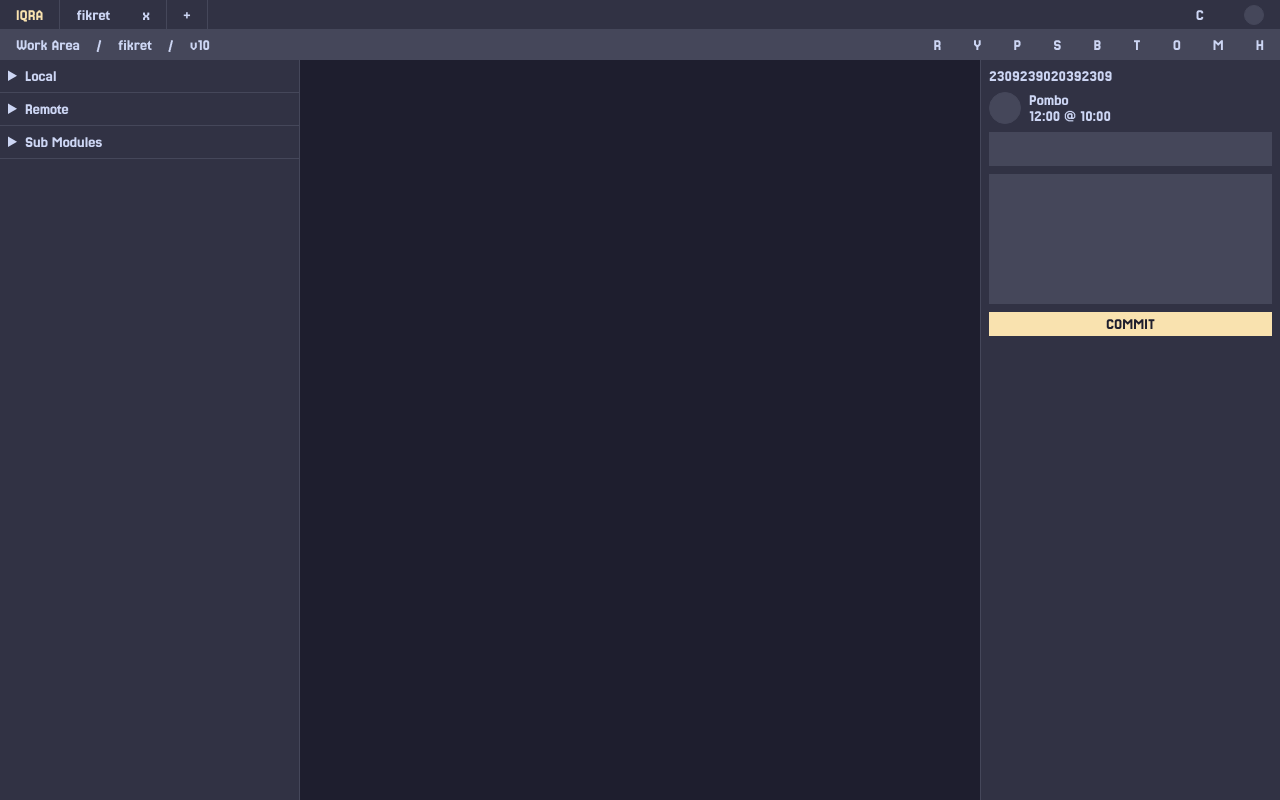
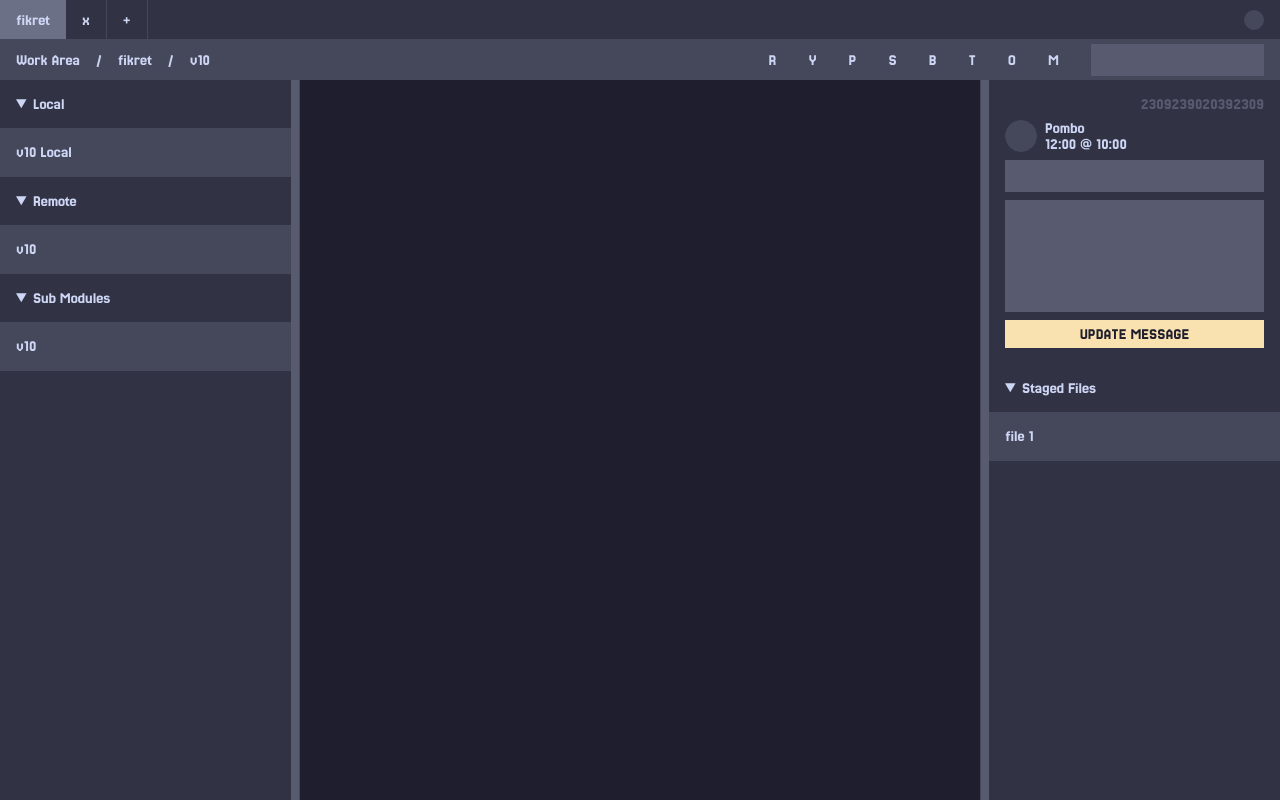
Before and after one commit to rama-oi/iqra, a plain HTML site: page index.html in a window 1280 px wide. Drawn offline with Linux system fonts and the light colour scheme.

Commit message:
collapse panel btn

```diff
--- a/style.css
+++ b/css/style.css
@@ -1,4 +1,4 @@
-@import url(./css/init.css);
+@import url(./init.css);
 
 * {
   /* outline: 1px solid #f0a; */
@@ -17,12 +17,12 @@ body {
   overflow: hidden;
 }
 
+pb-avatar,
+pb-collapse-btn,
 pb-tabs,
 pb-tab,
 pb-tab-add,
 pb-menu,
-pb-menu-config,
-pb-menu-user,
 pb-toolbar,
 pb-view-switcher,
 pb-sidebar-left,
@@ -39,6 +39,7 @@ pb-sidebar-right-preview {
 p,
 textarea,
 input[type="text"],
+input[type="search"],
 summary,
 button,
 li {
@@ -58,9 +59,11 @@ code {
   margin: 0;
 }
 
-input[type="text"], textarea {
-  border: 1px solid var(--border);
-  background-color: var(--surface-1);
+input[type="text"],
+input[type="search"],
+textarea {
+  border: none;
+  background-color: var(--surface-2);
   padding: var(--space-between-inline-items);
 }
 
@@ -68,12 +71,18 @@ textarea {
   resize: none;
 }
 
+hr {
+  flex-basis: 100%;
+  width: 100%;
+  border-color: var(--border);
+}
+
 button {
   display: block;
   background: none;
   border: 0;
   padding-inline: var(--space-between-blocks);
-  padding-block: 4px;
+  padding-block: 6px;
   color: var(--text);
   height: 100%;
 
@@ -81,10 +90,47 @@ button {
     background-color: var(--hover);
   }
 
-  &.btn {
+  &.pb-btn {
     background-color: var(--accent);
     color: var(--base);
     text-transform: uppercase;
+
+    &:hover {
+      background-color: color-mix(in srgb, var(--accent), black 10%);
+    }
+  }
+
+  &.pb-danger:hover {
+    background-color: var(--danger);
+    color: var(--base);
+  }
+
+  &.pb-success:hover {
+    background-color: var(--success);
+    color: var(--base);
+  }
+}
+
+details {
+  border-block-end: 1px solid var(--border);
+  summary {
+    padding: var(--space-between-blocks);
+    color: var(--text);
+
+    &:hover {
+      background-color: var(--hover);
+    }
+
+    + * {
+      background-color: var(--surface-1);
+      li {
+        button {
+          padding: var(--space-between-blocks);
+          width: 100%;
+          text-align: left;
+        }
+      }
+    }
   }
 }
 
@@ -94,7 +140,7 @@ ul {
   list-style: none;
 }
 
-.flex-separator {
+.pb-flex-separator {
   flex-grow: 1;
 }
 
@@ -106,13 +152,13 @@ pb-avatar {
   height: var(--size);
   background-color: var(--surface-1);
 
-  &.small {
+  &.pb-small {
     --size: 16px;
   }
-  &.medium {
+  &.pb-medium {
     --size: 20px;
   }
-  &.large {
+  &.pb-large {
     --size: 32px;
   }
 }
@@ -129,16 +175,6 @@ header {
     flex-direction: row;
     align-items: center;
     border-block-end: 1px solid var(--border);
-
-    .logo {
-      align-items: center;
-      display: flex;
-      height: 100%;
-      color: var(--accent);
-      text-transform: uppercase;
-      padding-inline: var(--space-between-blocks);
-      border-inline-end: 1px solid var(--border);
-    }
 
     pb-tab,
     pb-tab-add {
@@ -185,7 +221,22 @@ header {
         }
       }
     }
+
+    .search {
+      margin-inline: var(--space-between-blocks);
+    }
   }
+}
+
+.pb-hidden-section {
+  display: none;
+}
+
+.pb-wrapper {
+  padding: var(--space-between-blocks);
+  display: flex;
+  flex-direction: column;
+  gap: var(--space-between-inline-items);
 }
 
 main {
@@ -199,33 +250,25 @@ main {
   min-width: 0;
   min-height: 0;
 
+  pb-sidebar-right,
+  pb-sidebar-left {
+    display: grid;
+  }
+
+  pb-collapse-btn {
+    button {
+      width: var(--collapse-btn-width);
+      padding: 0;
+      height: 100%;
+      background-color: var(--surface-2);
+    }
+  }
+
   pb-sidebar-left {
     grid-area: sidebar-left;
     background-color: var(--surface-0);
     border-inline-end: 1px solid var(--border);
-
-    details {
-      border-block-end: 1px solid var(--border);
-      summary {
-        padding: var(--space-between-inline-items);
-        color: var(--text);
-
-        &:hover {
-          background-color: var(--hover);
-        }
-      }
-
-      ul {
-        background-color: var(--surface-1);
-        li {
-          button {
-            padding: var(--space-between-inline-items);
-            width: 100%;
-            text-align: left;
-          }
-        }
-      }
-    }
+    grid-template-columns: 1fr var(--collapse-btn-width);
   }
 
   pb-workarea {
@@ -236,16 +279,17 @@ main {
     grid-area: sidebar-right;
     background-color: var(--surface-0);
     border-inline-start: 1px solid var(--border);
+    grid-template-columns: var(--collapse-btn-width) 1fr;
 
-    pb-sidebar-right-commit {
-      display: flex;
-      flex-direction: column;
-      gap: var(--space-between-inline-items);
-      padding: var(--space-between-inline-items);
-
-      .user {
+    pb-sidebar-right-preview {
+      .pb-user {
         display: flex;
         gap: var(--space-between-inline-items);
+      }
+
+      .pb-hash {
+        color: var(--disabled);
+        text-align: right;
       }
     }
   }
--- a/index.html
+++ b/index.html
@@ -4,7 +4,7 @@
     <meta charset="UTF-8" />
     <meta name="viewport" content="width=device-width, initial-scale=1.0" />
     <title>Iqra</title>
-    <link href="./style.css" rel="stylesheet" />
+    <link href="./css/style.css" rel="stylesheet" />
     <script src="./js/app.js" type="module"></script>
   </head>
   <body class="catppuccin-mocha">
--- a/js/app.js
+++ b/js/app.js
@@ -1,4 +1,5 @@
 import "./components/pb_avatar.js"
+import "./components/pb_collapse_btn.js"
 
 import "./components/pb_tabbar.js";
 import "./components/pb_toolbar.js";
--- /dev/null
+++ b/js/components/pb_collapse_btn.js
@@ -0,0 +1,22 @@
+import { getPrefix } from "../_helpers.js";
+
+customElements.define(
+  getPrefix("collapse-btn"),
+  class extends HTMLElement {
+    #initialized = false;
+
+    #html = {
+    };
+
+    #template = `
+      <button type="button"></button>
+    `;
+
+    connectedCallback() {
+      if (!this.#initialized) {
+        this.#initialized = true;
+        this.innerHTML = this.#template;
+      }
+    }
+  },
+);
--- a/js/components/pb_sidebar_left.js
+++ b/js/components/pb_sidebar_left.js
@@ -10,26 +10,30 @@ customElements.define(
     };
 
     #template = `
-      <details class="local">
+      <div>
+      <details class="local" open>
         <summary>Local</summary>
         <ul class="content">
           <li><button type="button">v10 Local</button></li>
         </ul>
       </details>
 
-      <details class="remote">
+      <details class="remote" open>
         <summary>Remote</summary>
         <ul class="content">
           <li><button type="button">v10</button></li>
         </ul>
       </details>
 
-      <details class="submodules">
+      <details class="submodules" open>
         <summary>Sub Modules</summary>
         <ul class="content">
           <li><button type="button">v10</button></li>
         </ul>
       </details>
+      </div>
+
+      <pb-collapse-btn class="pb-end"></pb-collapse-btn>
     `;
 
     connectedCallback() {
--- a/js/components/pb_sidebar_right.js
+++ b/js/components/pb_sidebar_right.js
@@ -1,5 +1,6 @@
 import { getPrefix } from "../_helpers.js";
 import "./pb_sidebar_right_commit.js";
+import "./pb_sidebar_right_preview.js";
 // import data from "../data.js";
 
 customElements.define(
@@ -10,8 +11,11 @@ customElements.define(
     #html = {};
 
     #template = `
-      <pb-sidebar-right-commit></pb-sidebar-right-commit>
-      <pb-sidebar-right-preview></pb-sidebar-right-preview>
+    <pb-collapse-btn class="pb-start"></pb-collapse-btn>
+    <div>
+    <pb-sidebar-right-preview></pb-sidebar-right-preview>
+    <pb-sidebar-right-commit class="pb-hidden-section"></pb-sidebar-right-commit>
+    </div>
     `;
 
     connectedCallback() {
--- a/js/components/pb_sidebar_right_commit.js
+++ b/js/components/pb_sidebar_right_commit.js
@@ -8,20 +8,26 @@ customElements.define(
     #html = {};
 
     #template = `
-      <p class="hash">2309239020392309</p>
+      <details class="unstaged" open>
+        <summary>Unstaged Files</summary>
+        <ul class="content">
+          <li><button type="button">file 1</button></li>
+        </ul>
+      </details>
 
-      <div class="user">
-        <pb-avatar class="large"></pb-avatar>
-        <div class="details">
-          <p class="name">Pombo</p>
-          <p><time datetime="12:00">12:00 @ 10:00</time></p>
-        </div>
-      </div>
+      <details class="staged" open>
+        <summary>Staged Files</summary>
+        <ul class="content">
+          <li><button type="button">file 1</button></li>
+        </ul>
+      </details>
 
+      <hr>
+
+      <p>Commit</p>
       <input type="text" />
-      <textarea rows="7"></textarea>
-
-      <button class="commit-btn btn" type="button">commit</button>
+      <textarea rows="6"></textarea>
+      <button class="commit-btn pb-btn" type="button">commit</button>
     `;
 
     connectedCallback() {
--- /dev/null
+++ b/js/components/pb_sidebar_right_preview.js
@@ -0,0 +1,44 @@
+import { getPrefix } from "../_helpers.js";
+
+customElements.define(
+  getPrefix("sidebar-right-preview"),
+  class extends HTMLElement {
+    #initialized = false;
+
+    #html = {};
+
+    #template = `
+      <div class="pb-wrapper">
+        <p class="pb-hash">2309239020392309</p>
+
+        <div class="pb-user">
+          <pb-avatar class="pb-large"></pb-avatar>
+          <div class="details">
+            <p class="name">Pombo</p>
+            <p><time datetime="12:00">12:00 @ 10:00</time></p>
+          </div>
+        </div>
+
+        <input type="text" />
+        <textarea rows="6"></textarea>
+
+        <button class="commit-btn pb-btn" type="button">update message</button>
+      </div>
+
+      <details class="staged" open>
+        <summary>Staged Files</summary>
+        <ul class="content">
+          <li><button type="button">file 1</button></li>
+        </ul>
+      </details>
+    `;
+
+    connectedCallback() {
+      if (!this.#initialized) {
+        this.#initialized = true;
+
+        this.innerHTML = this.#template;
+      }
+    }
+  },
+);
--- a/js/components/pb_tab.js
+++ b/js/components/pb_tab.js
@@ -14,7 +14,7 @@ customElements.define(
 
     #template = `
       <button class="label" type="button"></button>
-      <button class="close" type="button">x</button>
+      <button class="close pb-danger" type="button">x</button>
     `;
 
     get label() {
--- a/js/components/pb_tab_add.js
+++ b/js/components/pb_tab_add.js
@@ -10,7 +10,7 @@ customElements.define(
     };
 
     #template = `
-      <button class="add" type="button">+</button>
+      <button class="add pb-success" type="button">+</button>
     `;
 
     connectedCallback() {
--- a/js/components/pb_tabbar.js
+++ b/js/components/pb_tabbar.js
@@ -1,7 +1,6 @@
 import { getPrefix } from "../_helpers.js";
 import "./pb_tab.js";
 import "./pb_tab_add.js";
-import data from "../data.js";
 
 customElements.define(
   getPrefix("tabbar"),
@@ -13,19 +12,13 @@ customElements.define(
     };
 
     #template = `
-      <div class="logo"></div>
       <pb-tab label="fikret"></pb-tab>
       <pb-tab-add></pb-tab-add>
-      <span class="flex-separator"></span>
+      <span class="pb-flex-separator"></span>
       <pb-menu>
-        <pb-menu-config>
-          <button class="config" type="button">C</button>
-        </pb-menu-config>
-        <pb-menu-user>
-          <button class="config" type="button">
-            <pb-avatar class="medium"></pb-avatar>
-          </button>
-        </pb-menu-user>
+        <button class="config" type="button">
+          <pb-avatar class="pb-medium"></pb-avatar>
+        </button>
       </pb-menu>
     `;
 
@@ -35,9 +28,6 @@ customElements.define(
         this.innerHTML = this.#template;
         this.#html.$logo = this.querySelector('.logo');
       }
-
-
-      this.#html.$logo.innerText = data.appName;
     }
   },
 );
--- a/js/components/pb_toolbar.js
+++ b/js/components/pb_toolbar.js
@@ -11,7 +11,7 @@ customElements.define(
 
     #template = `
       <pb-view-switcher></pb-view-switcher>
-      <span class="flex-separator"></span>
+      <span class="pb-flex-separator"></span>
       <button type="button" class="restore">R</button>
       <button type="button" class="redo">Y</button>
       <button type="button" class="pull">P</button>
@@ -20,7 +20,7 @@ customElements.define(
       <button type="button" class="stash">T</button>
       <button type="button" class="pop">O</button>
       <button type="button" class="terminal">M</button>
-      <button type="button" class="search">H</button>
+      <input type="search" class="search" />
     `;
 
     connectedCallback() {
```
Also changed, not shown: css/init.css (+11 -2 lines), do.md (+6 -4 lines).
